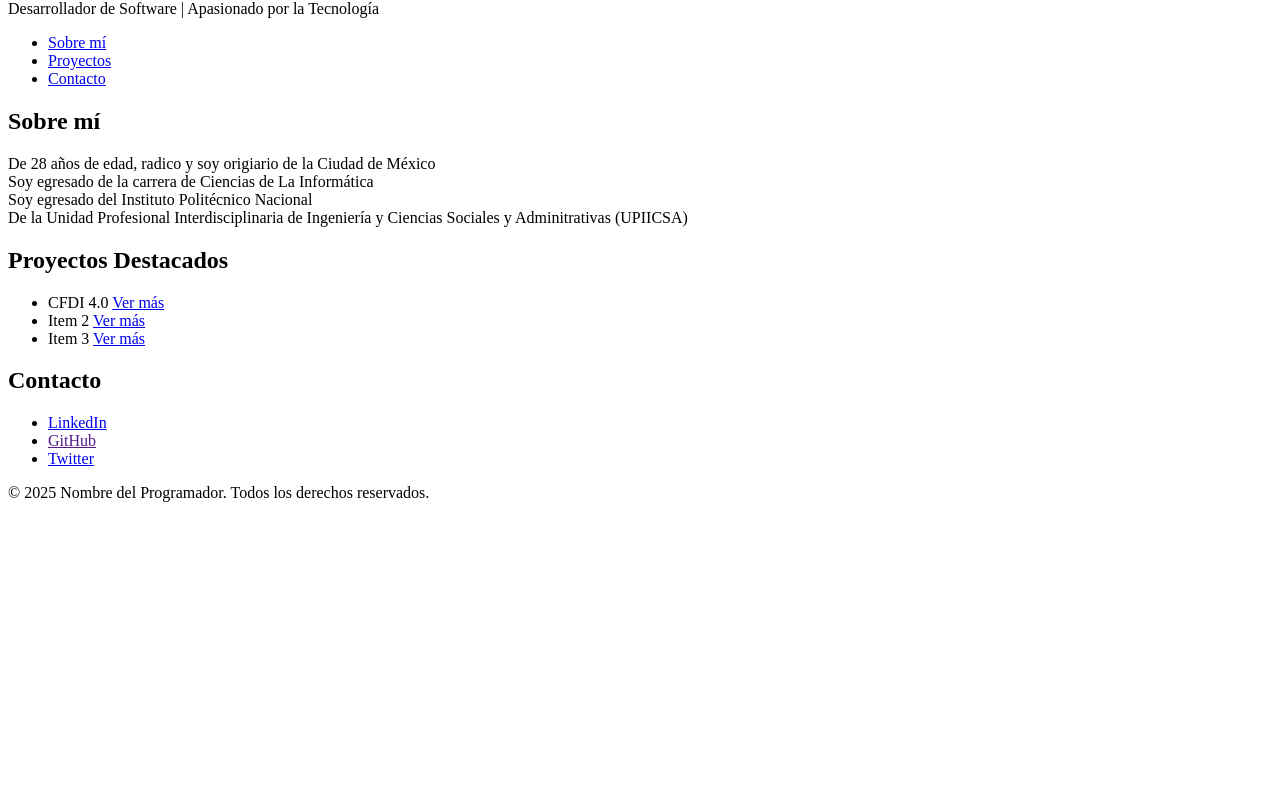
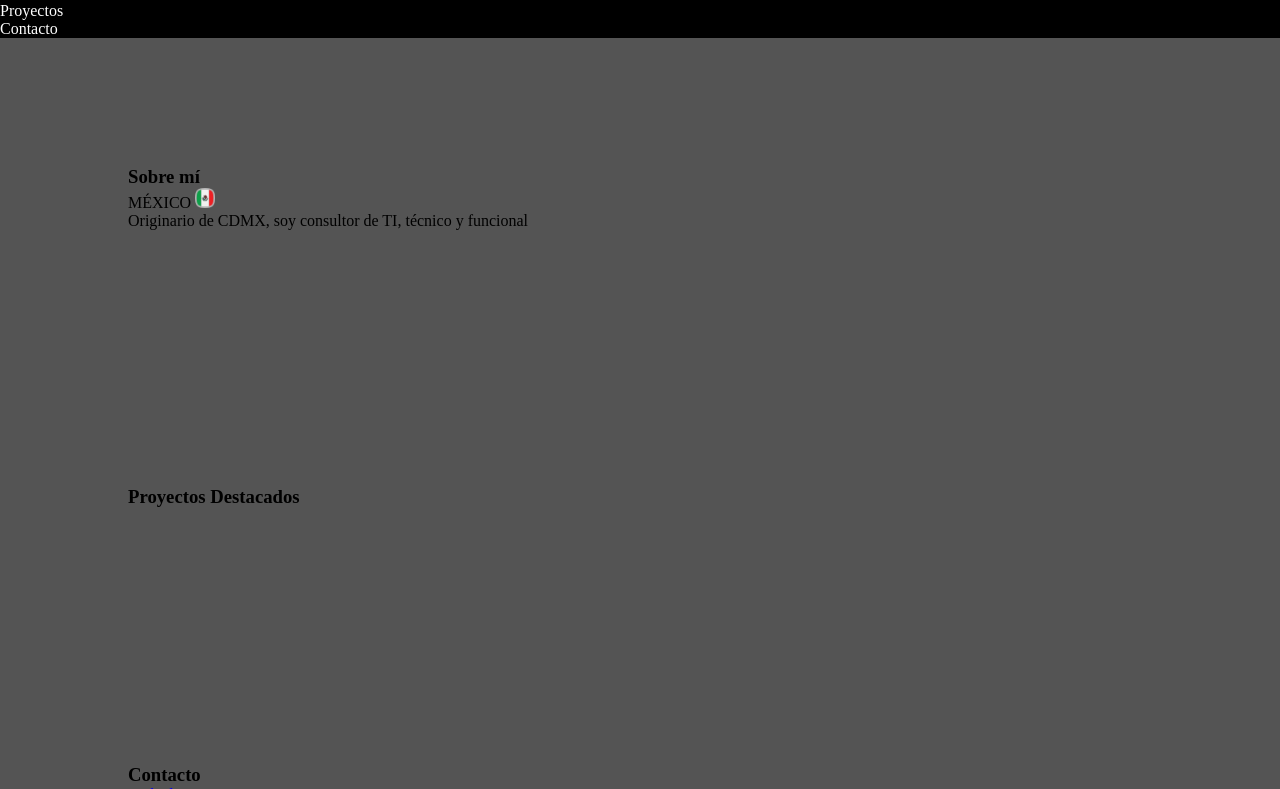
Before and after one commit to ljimeneztkio/ljimeneztkio.github.io, a plain HTML site: page index.html in a window 1280 px wide. Shown: the part 80-869 px from the top of the page. Before the commit the page ends 800 px from the top, so only its background shows below. Drawn offline with Linux system fonts and the light colour scheme.

Commit message:
Continuacion de proyecto

```diff
--- /dev/null
+++ b/css/main.css
@@ -0,0 +1,40 @@
+*{
+    margin: 0;
+    padding: 0;
+}
+
+.icon{
+    width: 20px;
+    height: 20px;
+}
+
+body{
+    background-color: rgb(84, 84, 84);
+    height: 1000px;
+}
+
+nav{
+    background-color: black;
+}
+
+nav ul li a{
+    background-color: black;
+    color: white;
+    text-decoration: none;
+}
+
+nav ul li a:hover{
+    background-color: black;
+    color: orangered;
+    text-decoration: none;
+}
+
+section{
+    padding: 10%;
+}
+
+footer{
+    height: 5%;
+    background-color: black;
+    margin-bottom: 0;
+}
--- a/index.html
+++ b/index.html
@@ -3,12 +3,13 @@
 <head>
   <meta charset="UTF-8">
   <meta name="viewport" content="width=device-width, initial-scale=1">
+  <link rel="stylesheet" href="css/main.css">
   <title>Nombre del Programador - Desarrollador de Software</title>
 </head>
 <body>
   <header>
-    <h1>Luis Enrique Jimenez </h1>
-    <p>Desarrollador de Software | Apasionado por la Tecnología</p>
+    <h1>Luis Enrique Jiménez </h1>
+    <h2>Desarrollo de Software</h2>
   </header>
 
   <nav>
@@ -20,34 +21,27 @@
   </nav>
 
   <section id="sobre-mi">
-    <h2>Sobre mí</h2>
-    <p>De 28 años de edad, radico y soy origiario de la Ciudad de México
-        <br>Soy egresado de la carrera de Ciencias de La Informática
-        <br>Soy egresado del Instituto Politécnico Nacional
-        <br>De la Unidad Profesional Interdisciplinaria de Ingeniería y Ciencias Sociales y Adminitrativas (UPIICSA)
-    </p>
+    <h3>Sobre mí</h3>
+    <p>MÉXICO <img class="icon" src="src/mexico_7894382.png" alt=""></p>
+    <p>Originario de CDMX, soy consultor de TI, técnico y funcional</p>
+    <p></p>
+
   </section>
 
   <section id="proyectos">
-    <h2>Proyectos Destacados</h2>
-    <ul>
-      <li>CFDI 4.0 <a href="#">Ver más</a></li>
-      <li>Item 2 <a href="#">Ver más</a></li>
-      <li>Item 3 <a href="#">Ver más</a></li>
-    </ul>
+    <h3>Proyectos Destacados</h3>
   </section>
 
   <section id="contacto">
-    <h2>Contacto</h2>
+    <h3>Contacto</h3>
     <ul>
       <li><a href="https://www.linkedin.com/in/luisejt/">LinkedIn</a></li>
-      <li><a href="">GitHub</a></li>
+      <li><a href="https://github.com/ljimeneztkio">GitHub</a></li>
       <li><a href="#">Twitter</a></li>
     </ul>
   </section>
 
   <footer>
-    <p>&copy; 2025 Nombre del Programador. Todos los derechos reservados.</p>
   </footer>
 </body>
 </html>
```
Also changed, not shown: src/mexico_7894382.png (added).
